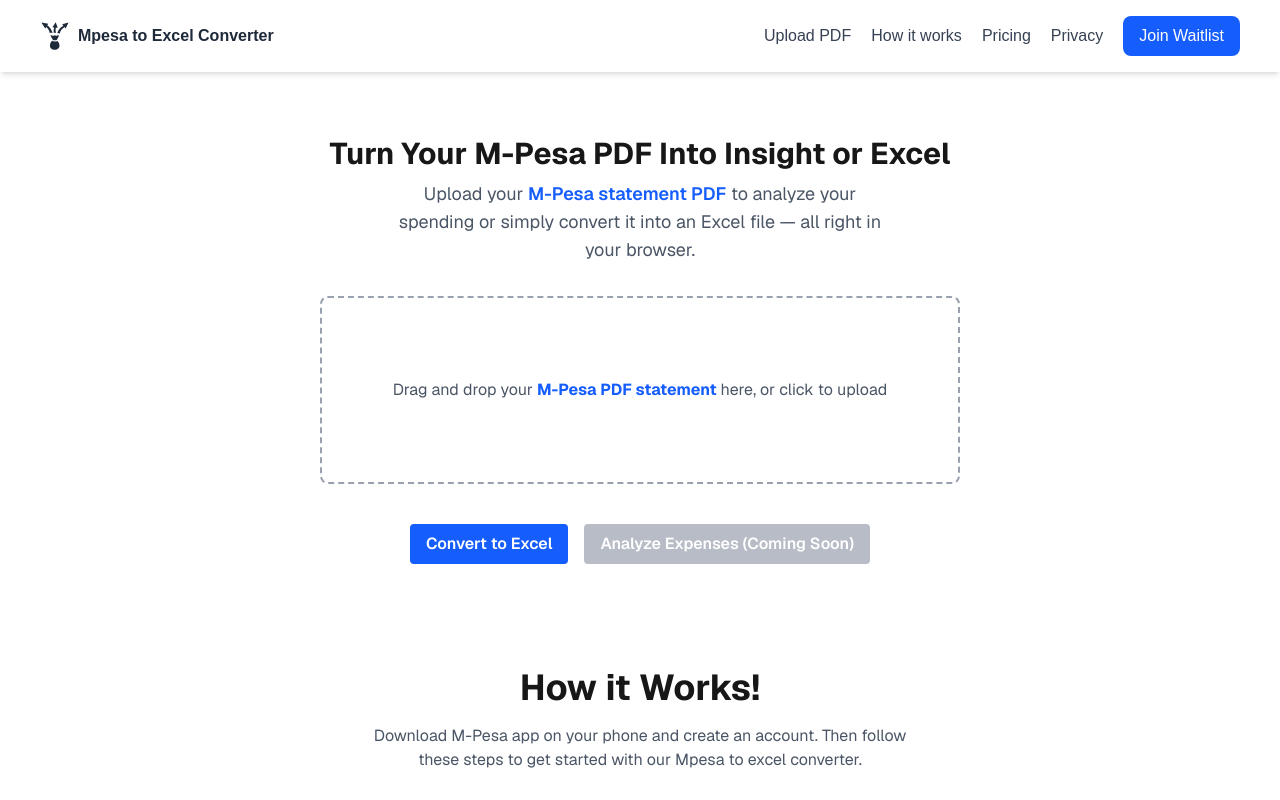
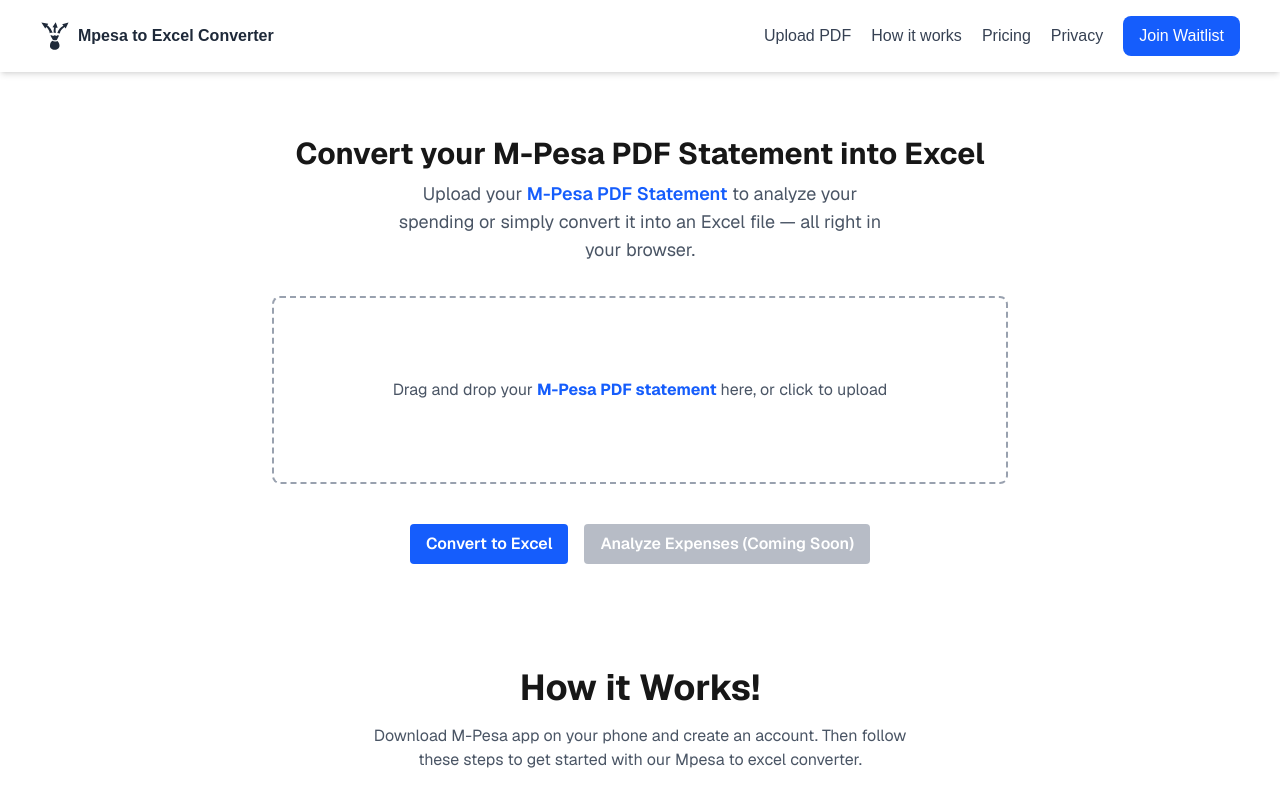
Before and after one commit to esthercate/M-Pesa-expense-tracker, a Next.js app in the folder mpesa-expense-tracker/: page / in a window 1280 px wide. Shown: the top 800 px of the page. Built offline with nearby package versions, Linux system fonts and the light colour scheme.

Commit message:
Update hero text

```diff
--- a/mpesa-expense-tracker/src/app/components/Hero.tsx
+++ b/mpesa-expense-tracker/src/app/components/Hero.tsx
@@ -41,15 +41,15 @@
 	};
 
 	return (
-		<div className="w-full max-w-2xl mx-auto mt-2 md:mt-10 px-0 md:px-4">
+		<div className="w-full max-w-3xl mx-auto mt-2 md:mt-10 px-0 md:px-4">
 			<div className="text-center mb-8">
 				<h1 className="text-lg md:text-3xl font-bold mb-2">
-					Turn Your M-Pesa PDF Into Insight or Excel
+					Convert your M-Pesa PDF Statement into Excel
 				</h1>
 				<p className="text-gray-600 max-w-lg mx-auto text-sm md:text-lg">
 					Upload your{' '}
 					<span className="font-semibold text-blue-600">
-						M-Pesa statement PDF
+						M-Pesa PDF Statement
 					</span>{' '}
 					to analyze your spending or simply convert it into an Excel file — all
 					right in your browser.
```
